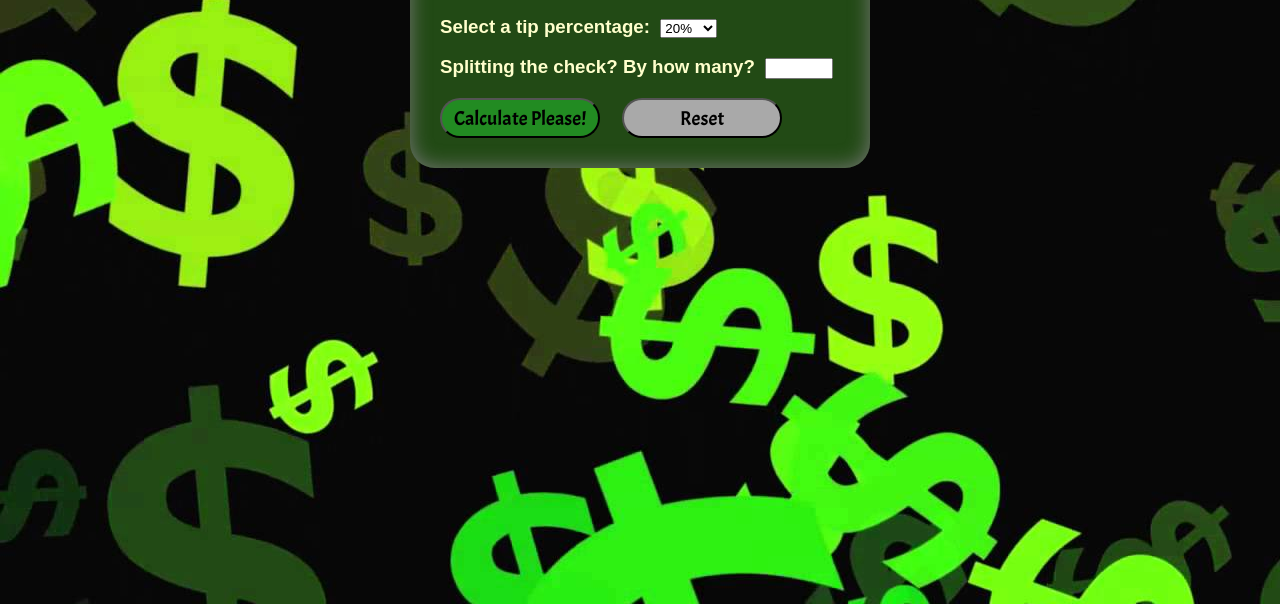
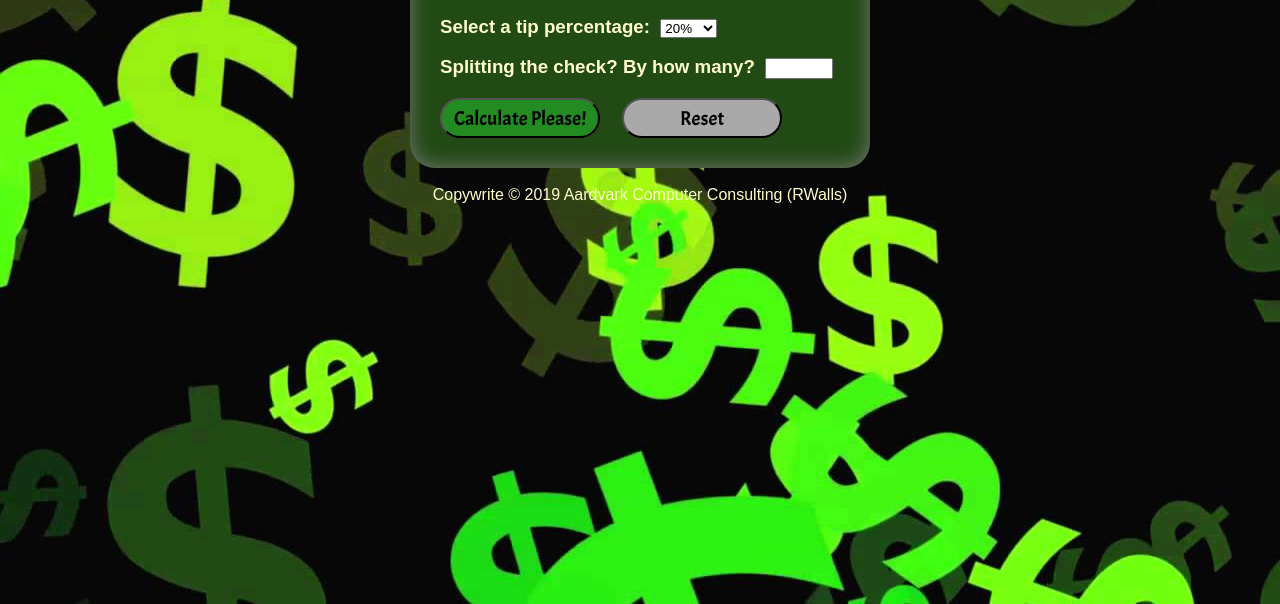
Before and after one commit to rmwalls/Challenge-Calculator, a plain HTML site: page index.html in a window 1280 px wide. Shown: the part 196-800 px from the top of the page. Drawn offline with nearby package versions, Linux system fonts and the light colour scheme.

Commit message:
Added custom footer

```diff
--- a/index.html
+++ b/index.html
@@ -63,7 +63,13 @@
 
         </div> <!-- end calculator-->
     </div> <!-- end container-->
-
-<script type="text/javascript" src="script.js"></script>
+    <!-- sticky footer code -->
+    <br>
+	<footer class="footer mt-auto py-3">
+  	    <div class="container">
+  		    <span class="text-muted">Copywrite &copy; 2019  Aardvark Computer Consulting (RWalls)</span>
+  	    </div>
+	</footer>
+    <script type="text/javascript" src="script.js"></script>
 </body>
 </html>
--- a/style.css
+++ b/style.css
@@ -57,3 +57,7 @@ input {
     font-size: 20px;
     color: #ff9933;
 }
+
+.footer {
+	text-align: center;
+}
```
